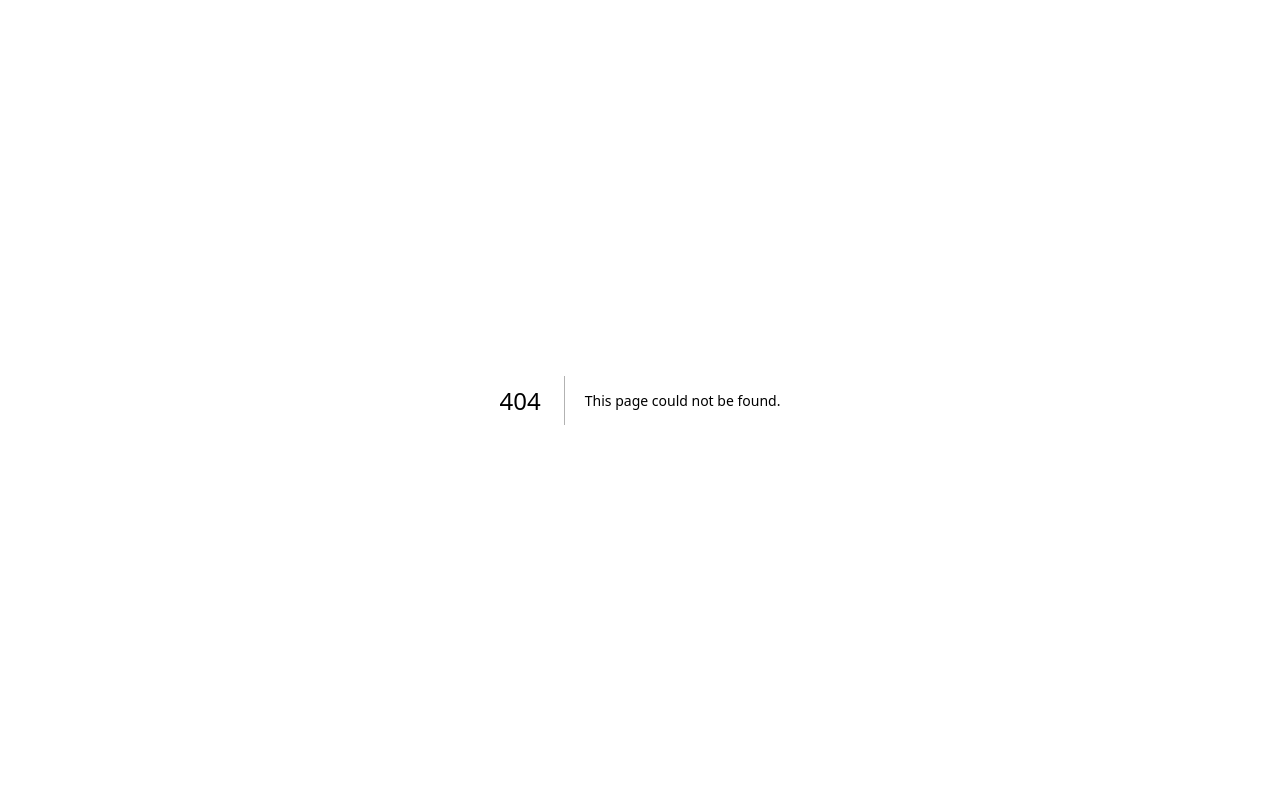
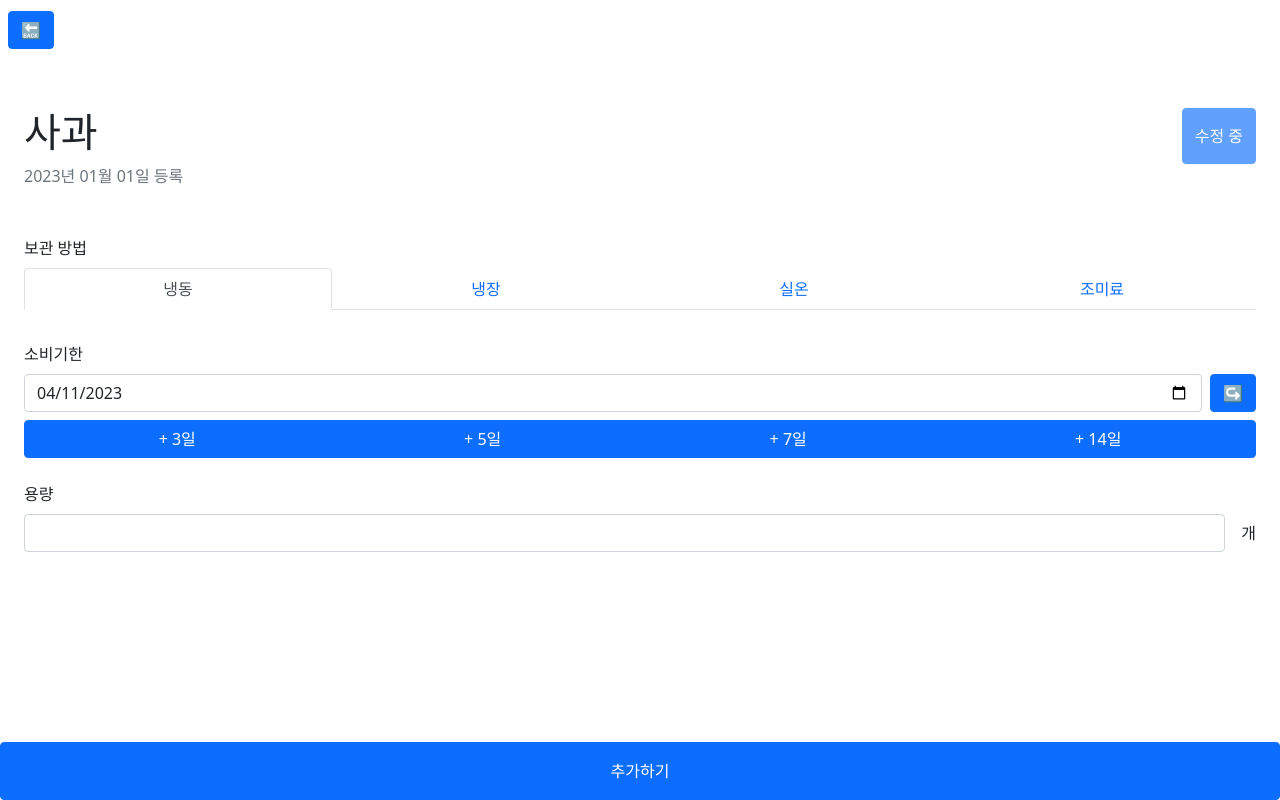
Before and after one commit to xiu0327/2023-refrigerator-recipe, a Next.js app in the folder front/: page /refrigerator/ingredient/modify in a window 1280 px wide. Before the commit this address had no page. Built offline with nearby package versions, Linux system fonts and the light colour scheme.

Commit message:
Feat: 식재료 수정 화면 구현

```diff
--- /dev/null
+++ b/front/src/pages/refrigerator/ingredient/modify.tsx
@@ -0,0 +1,51 @@
+import { useState } from "react";
+import router from "next/router";
+import { Button } from "react-bootstrap";
+
+import BackLayout from "@/components/layout/BackLayout";
+import Label from "@/components/global/Label";
+import StorageTab from "@/components/refrigerator/StorageTab";
+import DateInput from "@/components/refrigerator/DateInput";
+import VolumeInput from "@/components/refrigerator/VolumeInput";
+import BottomBtn from "@/components/global/BottomBtn";
+
+export default function AddIngredientPage() {
+	// 기존 식재료 값 넣어야됨
+	const [storage, setStorage] = useState(0);
+	const [expiredDate, setExpiredDate] = useState(new Date());
+	const [volume, setVolume] = useState(3);
+
+	return (
+		<BackLayout>
+			<div className="d-flex flex-column flex-fill">
+				<div className="p-4 pt-5 d-flex flex-column flex-fill gap-5">
+					<div>
+						<div className="d-flex gap-1">
+							<h1 className="flex-fill">사과</h1>
+							<Button disabled>수정 중</Button>
+						</div>
+						<div className="text-muted">2023년 01월 01일 등록</div>
+					</div>
+
+					<div className="d-flex flex-column gap-4">
+						<Label label="보관 방법">
+							<StorageTab setStorage={setStorage} />
+						</Label>
+						<Label label="소비기한">
+							<DateInput date={expiredDate} setDate={setExpiredDate} />
+						</Label>
+						<Label label="용량">
+							<VolumeInput setVolume={setVolume} unit="개" />
+						</Label>
+					</div>
+				</div>
+
+				<BottomBtn
+					label="추가하기"
+					onClick={() => router.back()}
+					// 값다입력했는지확인하고,식재료수정하고,토스트메시지띄우기,라우트백
+				/>
+			</div>
+		</BackLayout>
+	);
+}
```
